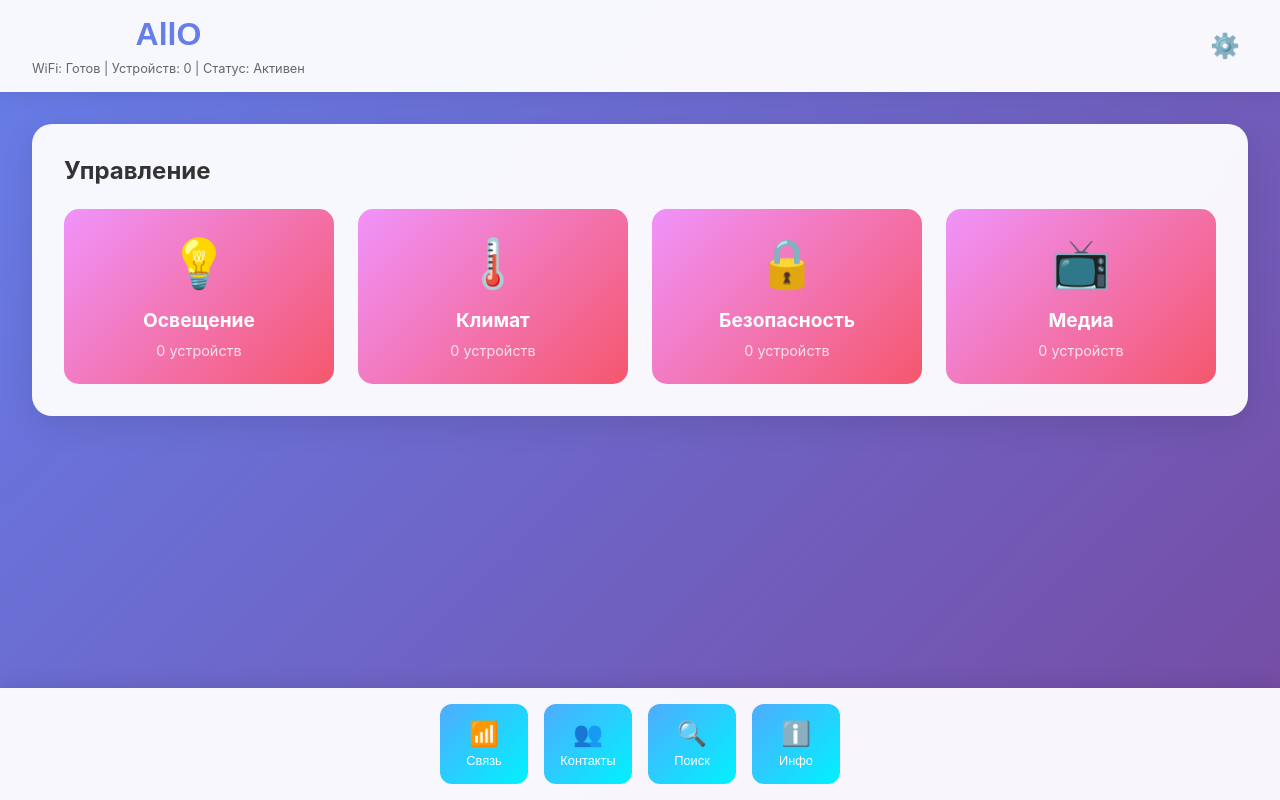
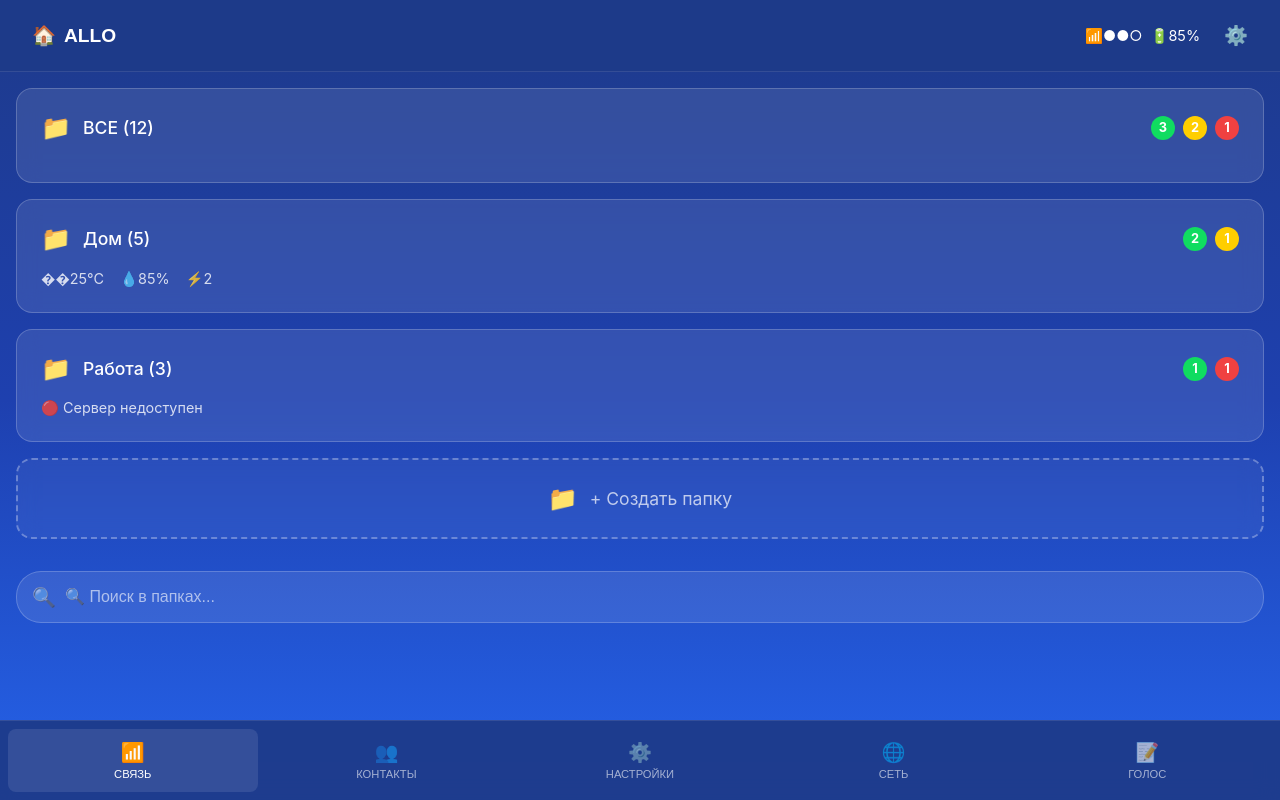
Before and after one commit to zoland/AllO, a plain HTML site: page index.html in a window 1280 px wide. Drawn offline with Linux system fonts and the light colour scheme.

Commit message:
Update AllO

```diff
--- a/css/app.css
+++ b/css/app.css
@@ -2,13 +2,15 @@
     margin: 0;
     padding: 0;
     box-sizing: border-box;
+    -webkit-tap-highlight-color: transparent;
 }
 
 body {
     font-family: -apple-system, BlinkMacSystemFont, "Segoe UI", sans-serif;
-    background: linear-gradient(135deg, #667eea 0%, #764ba2 100%);
+    background: linear-gradient(180deg, #1e3a8a 0%, #1e40af 50%, #2563eb 100%);
     min-height: 100vh;
-    color: #333;
+    color: white;
+    overflow-x: hidden;
 }
 
 #app {
@@ -18,152 +20,260 @@ body {
 }
 
 .header {
-    background: rgba(255, 255, 255, 0.95);
+    background: rgba(30, 58, 138, 0.95);
     backdrop-filter: blur(10px);
-    padding: 1rem 2rem;
+    padding: 1rem 1.5rem;
     display: flex;
     justify-content: space-between;
     align-items: center;
-    box-shadow: 0 2px 20px rgba(0, 0, 0, 0.1);
-}
-
-.header-left {
-    display: flex;
-    flex-direction: column;
-    gap: 0.5rem;
+    border-bottom: 1px solid rgba(255, 255, 255, 0.1);
 }
 
 .logo-btn {
     background: none;
     border: none;
-    font-size: 2rem;
-    font-weight: bold;
-    color: #667eea;
+    color: white;
     cursor: pointer;
-    transition: all 0.3s ease;
+    display: flex;
+    align-items: center;
+    gap: 0.5rem;
+    padding: 0.5rem;
+    border-radius: 8px;
+    transition: background-color 0.2s ease;
 }
 
-.logo-btn:hover {
-    color: #5a67d8;
-    transform: scale(1.05);
+.logo-btn:active {
+    background: rgba(255, 255, 255, 0.1);
 }
 
-.system-info {
-    font-size: 0.8rem;
-    color: #666;
+.home-icon {
+    font-size: 1.2rem;
+}
+
+.logo-text {
+    font-size: 1.2rem;
+    font-weight: bold;
+}
+
+.header-right {
+    display: flex;
+    align-items: center;
+    gap: 1rem;
+}
+
+.status-indicators {
+    display: flex;
+    gap: 0.5rem;
+    font-size: 0.9rem;
 }
 
 .settings-btn {
     background: none;
     border: none;
-    font-size: 1.5rem;
+    color: white;
+    font-size: 1.2rem;
     cursor: pointer;
     padding: 0.5rem;
     border-radius: 50%;
-    transition: all 0.3s ease;
+    transition: background-color 0.2s ease;
 }
 
-.settings-btn:hover {
-    background: rgba(102, 126, 234, 0.1);
+.settings-btn:active {
+    background: rgba(255, 255, 255, 0.1);
 }
 
 .main-content {
     flex: 1;
-    padding: 2rem;
+    padding: 1rem;
     overflow-y: auto;
 }
 
-.folders-section {
-    background: rgba(255, 255, 255, 0.95);
-    backdrop-filter: blur(10px);
-    border-radius: 20px;
-    padding: 2rem;
-    box-shadow: 0 8px 32px rgba(0, 0, 0, 0.1);
-}
-
-.folders-section h3 {
-    font-size: 1.5rem;
-    margin-bottom: 1.5rem;
-    color: #333;
-}
-
-.folders-grid {
-    display: grid;
-    grid-template-columns: repeat(auto-fit, minmax(200px, 1fr));
-    gap: 1.5rem;
+.folders-list {
+    display: flex;
+    flex-direction: column;
+    gap: 1rem;
+    margin-bottom: 2rem;
 }
 
 .folder-card {
-    background: linear-gradient(135deg, #f093fb 0%, #f5576c 100%);
-    border-radius: 15px;
+    background: rgba(255, 255, 255, 0.1);
+    backdrop-filter: blur(10px);
+    border: 1px solid rgba(255, 255, 255, 0.2);
+    border-radius: 16px;
     padding: 1.5rem;
-    color: white;
-    text-align: center;
     cursor: pointer;
-    transition: all 0.3s ease;
+    transition: all 0.2s ease;
+    user-select: none;
 }
 
-.folder-card:hover {
-    transform: translateY(-5px);
-    box-shadow: 0 15px 35px rgba(0, 0, 0, 0.2);
+.folder-card:active {
+    transform: scale(0.98);
+    background: rgba(255, 255, 255, 0.15);
+}
+
+.folder-header {
+    display: flex;
+    justify-content: space-between;
+    align-items: center;
+    margin-bottom: 1rem;
+}
+
+.folder-info {
+    display: flex;
+    align-items: center;
+    gap: 0.75rem;
 }
 
 .folder-icon {
-    font-size: 3rem;
-    margin-bottom: 1rem;
+    font-size: 1.5rem;
 }
 
-.folder-card h4 {
-    font-size: 1.2rem;
-    margin-bottom: 0.5rem;
+.folder-name {
+    font-size: 1.1rem;
+    font-weight: 500;
 }
 
-.device-count {
+.status-badges {
+    display: flex;
+    gap: 0.5rem;
+}
+
+.status-badge {
+    min-width: 24px;
+    height: 24px;
+    border-radius: 50%;
+    display: flex;
+    align-items: center;
+    justify-content: center;
+    font-size: 0.8rem;
+    font-weight: bold;
+    color: white;
+}
+
+.status-ok {
+    background: #10dc60;
+}
+
+.status-warning {
+    background: #ffce00;
+}
+
+.status-error {
+    background: #f04141;
+}
+
+.folder-details {
+    display: flex;
+    flex-wrap: wrap;
+    gap: 1rem;
     font-size: 0.9rem;
     opacity: 0.8;
 }
 
-.tools-section {
-    background: rgba(255, 255, 255, 0.95);
-    backdrop-filter: blur(10px);
-    padding: 1rem 2rem;
-    box-shadow: 0 -2px 20px rgba(0, 0, 0, 0.1);
+.detail-item {
+    display: flex;
+    align-items: center;
+    gap: 0.25rem;
 }
 
-.tools-grid {
-    display: grid;
-    grid-template-columns: repeat(4, 1fr);
-    gap: 1rem;
-    max-width: 400px;
-    margin: 0 auto;
+.add-folder {
+    border: 2px dashed rgba(255, 255, 255, 0.3);
+    background: rgba(255, 255, 255, 0.05);
+    text-align: center;
 }
 
-.tool-btn {
-    background: linear-gradient(135deg, #4facfe 0%, #00f2fe 100%);
+.add-folder:active {
+    border-color: rgba(255, 255, 255, 0.5);
+    background: rgba(255, 255, 255, 0.1);
+}
+
+.add-folder-content {
+    display: flex;
+    align-items: center;
+    justify-content: center;
+    gap: 0.75rem;
+}
+
+.add-text {
+    font-size: 1.1rem;
+    opacity: 0.7;
+}
+
+.search-section {
+    margin-bottom: 2rem;
+}
+
+.search-bar {
+    position: relative;
+}
+
+.search-bar input {
+    width: 100%;
+    padding: 1rem 1rem 1rem 3rem;
+    background: rgba(255, 255, 255, 0.1);
+    border: 1px solid rgba(255, 255, 255, 0.2);
+    border-radius: 25px;
+    color: white;
+    font-size: 1rem;
+    outline: none;
+}
+
+.search-bar input::placeholder {
+    color: rgba(255, 255, 255, 0.6);
+}
+
+.search-icon {
+    position: absolute;
+    left: 1rem;
+    top: 50%;
+    transform: translateY(-50%);
+    font-size: 1.2rem;
+    opacity: 0.6;
+}
+
+.bottom-nav {
+    background: rgba(30, 58, 138, 0.95);
+    backdrop-filter: blur(10px);
+    border-top: 1px solid rgba(255, 255, 255, 0.1);
+    padding: 0.5rem;
+    display: grid;
+    grid-template-columns: repeat(5, 1fr);
+    gap: 0.25rem;
+}
+
+.nav-btn {
+    background: none;
     border: none;
-    border-radius: 12px;
-    padding: 1rem 0.5rem;
-    color: white;
+    color: rgba(255, 255, 255, 0.6);
     cursor: pointer;
-    transition: all 0.3s ease;
+    padding: 0.75rem 0.5rem;
+    border-radius: 8px;
     display: flex;
     flex-direction: column;
     align-items: center;
-    gap: 0.3rem;
+    gap: 0.25rem;
+    transition: all 0.2s ease;
+    user-select: none;
 }
 
-.tool-btn:hover {
-    transform: translateY(-2px);
-    box-shadow: 0 8px 20px rgba(0, 0, 0, 0.2);
+.nav-btn.active {
+    color: white;
+    background: rgba(255, 255, 255, 0.1);
 }
 
-.tool-icon {
-    font-size: 1.5rem;
+.nav-btn:active {
+    transform: scale(0.95);
+    background: rgba(255, 255, 255, 0.1);
 }
 
-.tool-label {
-    font-size: 0.8rem;
+.nav-icon {
+    font-size: 1.2rem;
+}
+
+.nav-label {
+    font-size: 0.7rem;
     font-weight: 500;
+    text-transform: uppercase;
 }
 
 .modal {
@@ -173,7 +283,7 @@ body {
     left: 0;
     width: 100%;
     height: 100%;
-    background: rgba(0, 0, 0, 0.5);
+    background: rgba(0, 0, 0, 0.7);
     backdrop-filter: blur(5px);
     z-index: 1000;
     align-items: center;
@@ -186,8 +296,9 @@ body {
 
 .modal-content {
     background: white;
+    color: #333;
     border-radius: 20px;
-    max-width: 500px;
+    max-width: 400px;
     width: 90%;
     box-shadow: 0 20px 60px rgba(0, 0, 0, 0.3);
 }
@@ -206,6 +317,7 @@ body {
     font-size: 1.5rem;
     cursor: pointer;
     color: #666;
+    padding: 0.25rem;
 }
 
 .modal-body {
@@ -217,7 +329,7 @@ body {
 }
 
 .info-section h4 {
-    color: #667eea;
+    color: #1e3a8a;
     margin-bottom: 0.5rem;
 }
 
@@ -225,18 +337,3 @@ body {
     color: #666;
     margin-bottom: 0.3rem;
 }
-
-@media (max-width: 768px) {
-    .header {
-        padding: 1rem;
-    }
-    .main-content {
-        padding: 1rem;
-    }
-    .folders-grid {
-        grid-template-columns: repeat(2, 1fr);
-    }
-    .tools-grid {
-        grid-template-columns: repeat(4, 1fr);
-    }
-}
--- a/index.html
+++ b/index.html
@@ -3,7 +3,7 @@
 <head>
     <meta charset="UTF-8">
     <meta name="viewport" content="width=device-width, initial-scale=1.0">
-    <meta name="theme-color" content="#667eea">
+    <meta name="theme-color" content="#1e3a8a">
     <title>AllO</title>
     <link rel="manifest" href="manifest.json">
     <link rel="stylesheet" href="css/app.css">
@@ -12,59 +12,107 @@
     <div id="app">
         <header class="header">
             <div class="header-left">
-                <button class="logo-btn" id="logoBtn">AllO</button>
-                <div class="system-info" id="systemInfo">WiFi: Готов | Устройств: 0</div>
+                <button class="logo-btn" id="logoBtn">
+                    <span class="home-icon">🏠</span>
+                    <span class="logo-text">ALLO</span>
+                </button>
+            </div>
+            <div class="header-right">
+                <div class="status-indicators">
+                    <span class="wifi-status">📶●●○</span>
+                    <span class="battery-status">🔋85%</span>
                 </div>
                 <button class="settings-btn" id="settingsBtn">⚙️</button>
+            </div>
         </header>
 
         <main class="main-content">
-            <section class="folders-section">
-                <h3>Управление</h3>
-                <div class="folders-grid">
-                    <div class="folder-card" data-folder="lights">
-                        <div class="folder-icon">💡</div>
-                        <h4>Освещение</h4>
-                        <span class="device-count">0 устройств</span>
+            <div class="folders-list">
+                <div class="folder-card" data-folder="all">
+                    <div class="folder-header">
+                        <div class="folder-info">
+                            <span class="folder-icon">📁</span>
+                            <span class="folder-name">ВСЕ (12)</span>
                         </div>
-                    <div class="folder-card" data-folder="climate">
-                        <div class="folder-icon">🌡️</div>
-                        <h4>Климат</h4>
-                        <span class="device-count">0 устройств</span>
-                    </div>
-                    <div class="folder-card" data-folder="security">
-                        <div class="folder-icon">🔒</div>
-                        <h4>Безопасность</h4>
-                        <span class="device-count">0 устройств</span>
-                    </div>
-                    <div class="folder-card" data-folder="media">
-                        <div class="folder-icon">📺</div>
-                        <h4>Медиа</h4>
-                        <span class="device-count">0 устройств</span>
+                        <div class="status-badges">
+                            <span class="status-badge status-ok">3</span>
+                            <span class="status-badge status-warning">2</span>
+                            <span class="status-badge status-error">1</span>
                         </div>
                     </div>
-            </section>
+                </div>
+
+                <div class="folder-card" data-folder="home">
+                    <div class="folder-header">
+                        <div class="folder-info">
+                            <span class="folder-icon">📁</span>
+                            <span class="folder-name">Дом (5)</span>
+                        </div>
+                        <div class="status-badges">
+                            <span class="status-badge status-ok">2</span>
+                            <span class="status-badge status-warning">1</span>
+                        </div>
+                    </div>
+                    <div class="folder-details">
+                        <span class="detail-item">��️25°C</span>
+                        <span class="detail-item">💧85%</span>
+                        <span class="detail-item">⚡2</span>
+                    </div>
+                </div>
+
+                <div class="folder-card" data-folder="work">
+                    <div class="folder-header">
+                        <div class="folder-info">
+                            <span class="folder-icon">📁</span>
+                            <span class="folder-name">Работа (3)</span>
+                        </div>
+                        <div class="status-badges">
+                            <span class="status-badge status-ok">1</span>
+                            <span class="status-badge status-error">1</span>
+                        </div>
+                    </div>
+                    <div class="folder-details">
+                        <span class="detail-item">🔴 Сервер недоступен</span>
+                    </div>
+                </div>
+
+                <div class="folder-card add-folder" id="addFolderBtn">
+                    <div class="add-folder-content">
+                        <span class="folder-icon">📁</span>
+                        <span class="add-text">+ Создать папку</span>
+                    </div>
+                </div>
+            </div>
+
+            <div class="search-section">
+                <div class="search-bar">
+                    <span class="search-icon">🔍</span>
+                    <input type="text" placeholder="🔍 Поиск в папках..." id="searchInput">
+                </div>
+            </div>
         </main>
 
-        <footer class="tools-section">
-            <div class="tools-grid">
-                <button class="tool-btn" id="connectionBtn">
-                    <span class="tool-icon">📶</span>
-                    <span class="tool-label">Связь</span>
+        <footer class="bottom-nav">
+            <button class="nav-btn active" id="connectionBtn">
+                <span class="nav-icon">📶</span>
+                <span class="nav-label">СВЯЗЬ</span>
             </button>
-                <button class="tool-btn" id="contactsBtn">
-                    <span class="tool-icon">👥</span>
-                    <span class="tool-label">Контакты</span>
+            <button class="nav-btn" id="contactsBtn">
+                <span class="nav-icon">👥</span>
+                <span class="nav-label">КОНТАКТЫ</span>
             </button>
-                <button class="tool-btn" id="scanBtn">
-                    <span class="tool-icon">🔍</span>
-                    <span class="tool-label">Поиск</span>
+            <button class="nav-btn" id="settingsNavBtn">
+                <span class="nav-icon">⚙️</span>
+                <span class="nav-label">НАСТРОЙКИ</span>
             </button>
-                <button class="tool-btn" id="infoBtn">
-                    <span class="tool-icon">ℹ️</span>
-                    <span class="tool-label">Инфо</span>
+            <button class="nav-btn" id="networkBtn">
+                <span class="nav-icon">🌐</span>
+                <span class="nav-label">СЕТЬ</span>
             </button>
-            </div>
+            <button class="nav-btn" id="voiceBtn">
+                <span class="nav-icon">📝</span>
+                <span class="nav-label">ГОЛОС</span>
+            </button>
         </footer>
     </div>
 
@@ -77,18 +125,15 @@
             <div class="modal-body">
                 <div class="info-section">
                     <h4>🏠 AllO v1.0</h4>
-                    <p>Система управления устройствами в локальной сети</p>
+                    <p>Система управления устройствами</p>
                 </div>
                 <div class="info-section">
                     <h4>👨‍💻 Разработчик</h4>
-                    <p>ZolAnd</p>
-                    <p>GitHub: github.com/zoland</p>
+                    <p>ZolAnd (github.com/zoland)</p>
                 </div>
                 <div class="info-section">
-                    <h4>🔧 Система</h4>
-                    <p>Статус: Активна</p>
-                    <p>Подключение: WiFi готов</p>
-                    <p>Устройств найдено: 0</p>
+                    <h4>📊 Статистика</h4>
+                    <p>Устройств: 12 | Активных: 8 | Ошибок: 2</p>
                 </div>
             </div>
         </div>
--- a/js/app.js
+++ b/js/app.js
@@ -1,25 +1,65 @@
 class AllO {
     constructor() {
-        console.log("🚀 AllO запущен");
+        console.log("🚀 AllO Touch UI запущен");
+        this.activeNavBtn = "connectionBtn";
         this.init();
     }
 
     init() {
         this.bindEvents();
-        this.updateSystemInfo();
+        this.updateDeviceStats();
     }
 
     bindEvents() {
         document.getElementById("logoBtn").addEventListener("click", () => this.showInfo());
         document.getElementById("settingsBtn").addEventListener("click", () => this.openSettings());
-        document.getElementById("infoBtn").addEventListener("click", () => this.showInfo());
         document.getElementById("closeInfoBtn").addEventListener("click", () => this.closeInfo());
-        document.getElementById("connectionBtn").addEventListener("click", () => this.openConnection());
-        document.getElementById("contactsBtn").addEventListener("click", () => this.openContacts());
-        document.getElementById("scanBtn").addEventListener("click", () => this.scanDevices());
+        document.getElementById("addFolderBtn").addEventListener("click", () => this.addFolder());
+        document.getElementById("searchInput").addEventListener("input", (e) => this.searchFolders(e.target.value));
+
+        ["connectionBtn", "contactsBtn", "settingsNavBtn", "networkBtn", "voiceBtn"].forEach(id => {
+            document.getElementById(id).addEventListener("click", () => this.switchNav(id));
+        });
+
+        document.querySelectorAll(".folder-card[data-folder]").forEach(card => {
+            card.addEventListener("click", () => this.openFolder(card.dataset.folder));
+        });
+
         document.getElementById("infoModal").addEventListener("click", (e) => {
             if (e.target.id === "infoModal") this.closeInfo();
         });
+    }
+
+    switchNav(btnId) {
+        document.querySelectorAll(".nav-btn").forEach(btn => btn.classList.remove("active"));
+        document.getElementById(btnId).classList.add("active");
+        this.activeNavBtn = btnId;
+        this.handleNavAction(btnId);
+    }
+
+    handleNavAction(btnId) {
+        const actions = {
+            connectionBtn: () => this.showNotification("📶 Проверка соединения...", "info"),
+            contactsBtn: () => this.showNotification("👥 Загрузка контактов...", "info"),
+            settingsNavBtn: () => this.showNotification("⚙️ Открытие настроек...", "info"),
+            networkBtn: () => this.showNotification("🌐 Сканирование сети...", "info"),
+            voiceBtn: () => this.showNotification("📝 Голосовые команды готовы", "info")
+        };
+        actions[btnId]?.();
+    }
+
+    openFolder(folderName) {
+        this.showNotification(`📁 Открытие папки: ${folderName}`, "info");
+    }
+
+    addFolder() {
+        this.showNotification("➕ Создание новой папки...", "info");
+    }
+
+    searchFolders(query) {
+        if (query.length > 2) {
+            this.showNotification(`🔍 Поиск: ${query}`, "info");
+        }
     }
 
     showInfo() {
@@ -30,35 +70,40 @@ class AllO {
         document.getElementById("infoModal").classList.remove("active");
     }
 
-    updateSystemInfo() {
-        const info = document.getElementById("systemInfo");
-        info.textContent = "WiFi: Готов | Устройств: 0 | Статус: Активен";
+    openSettings() {
+        this.showNotification("⚙️ Настройки системы", "info");
     }
 
-    openSettings() {
-        this.showNotification("Настройки в разработке", "info");
-    }
-
-    openConnection() {
-        this.showNotification("Настройка связи в разработке", "info");
-    }
-
-    openContacts() {
-        this.showNotification("Контакты в разработке", "info");
-    }
-
-    scanDevices() {
-        this.showNotification("Поиск устройств...", "info");
+    updateDeviceStats() {
         setTimeout(() => {
-            this.showNotification("Устройства не найдены", "warning");
-        }, 2000);
+            this.showNotification("📊 Статистика обновлена", "success");
+        }, 1000);
     }
 
     showNotification(message, type = "info") {
         const notification = document.createElement("div");
         notification.textContent = message;
-        const colors = { info: "#667eea", success: "#10dc60", warning: "#ffce00", error: "#f04141" };
-        notification.style.cssText = `position:fixed;top:20px;right:20px;background:${colors[type]};color:white;padding:1rem 2rem;border-radius:10px;z-index:2000;box-shadow:0 4px 20px rgba(0,0,0,0.2);`;
+        const colors = {
+            info: "#1e3a8a",
+            success: "#10dc60",
+            warning: "#ffce00",
+            error: "#f04141"
+        };
+        notification.style.cssText = `
+            position: fixed;
+            top: 80px;
+            left: 50%;
+            transform: translateX(-50%);
+            background: ${colors[type]};
+            color: white;
+            padding: 1rem 2rem;
+            border-radius: 25px;
+            z-index: 2000;
+            box-shadow: 0 8px 32px rgba(0,0,0,0.3);
+            backdrop-filter: blur(10px);
+            font-size: 0.9rem;
+            max-width: 90%;
+        `;
         document.body.appendChild(notification);
         setTimeout(() => notification.remove(), 3000);
     }
```
Lines whose indentation alone changed are shown as unchanged.
